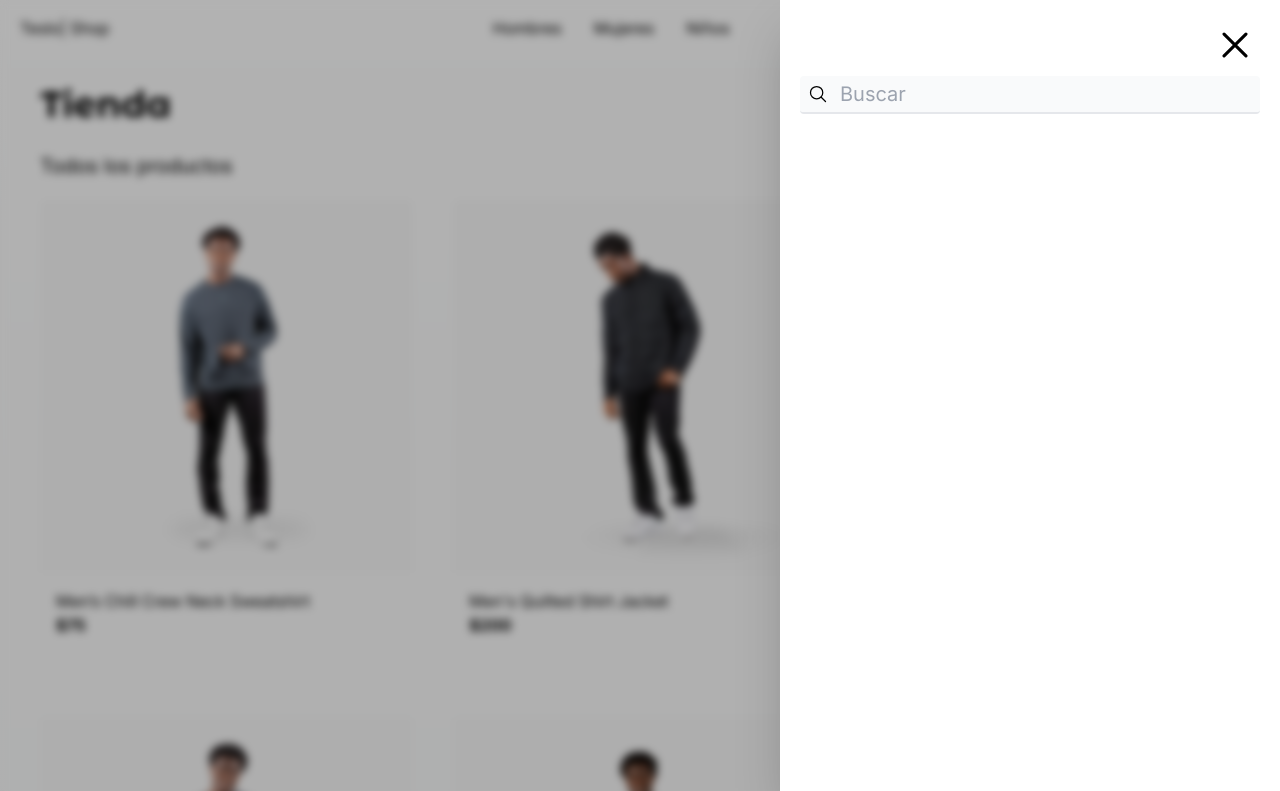
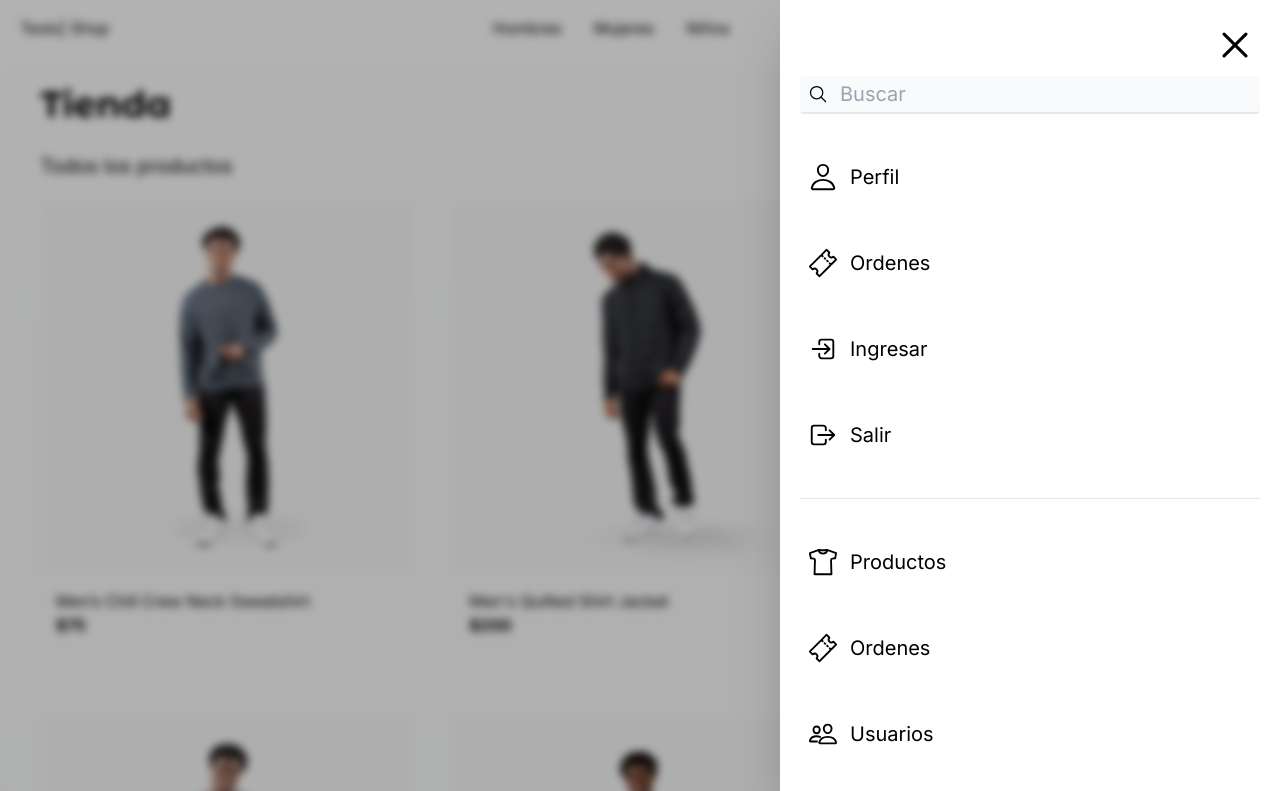
Before and after one commit to Starklord17/TesloShop, a Next.js app: page / in a window 1280 px wide. Shown: the top 791 px of the page. Built offline with nearby package versions, Linux system fonts and the light colour scheme.

Commit message:
Opciones del menu lateral

```diff
--- a/src/components/ui/sidebar/Sidebar.tsx
+++ b/src/components/ui/sidebar/Sidebar.tsx
@@ -1,6 +1,7 @@
 'use client'
 
-import { IoCloseOutline, IoSearchOutline } from 'react-icons/io5';
+import Link from 'next/link';
+import { IoCloseOutline, IoSearchOutline, IoPersonOutline, IoTicketOutline, IoLogInOutline, IoLogOutOutline, IoShirtOutline, IoPeopleOutline} from 'react-icons/io5';
 
 export const Sidebar = () => {
   return (
@@ -37,6 +38,66 @@
           />
         </div>
 
+        {/* Menú */}
+        <Link
+          href="/"
+          className='flex items-center mt-10 p-2 hover:bg-gray-100 rounded transition-all'
+        >
+          <IoPersonOutline size={30} />
+          <span className='ml-3 text-xl'>Perfil</span>
+        </Link>
+
+        <Link
+          href="/"
+          className='flex items-center mt-10 p-2 hover:bg-gray-100 rounded transition-all'
+        >
+          <IoTicketOutline size={30} />
+          <span className='ml-3 text-xl'>Ordenes</span>
+        </Link>
+
+        <Link
+          href="/"
+          className='flex items-center mt-10 p-2 hover:bg-gray-100 rounded transition-all'
+        >
+          <IoLogInOutline size={30} />
+          <span className='ml-3 text-xl'>Ingresar</span>
+        </Link>
+
+        <Link
+          href="/"
+          className='flex items-center mt-10 p-2 hover:bg-gray-100 rounded transition-all'
+        >
+          <IoLogOutOutline size={30} />
+          <span className='ml-3 text-xl'>Salir</span>
+        </Link>
+
+        {/* Line Separator */}
+        <div className='w-full h-px bg-gray-200 my-10' />
+
+        <Link
+          href="/"
+          className='flex items-center mt-10 p-2 hover:bg-gray-100 rounded transition-all'
+        >
+          <IoShirtOutline size={30} />
+          <span className='ml-3 text-xl'>Productos</span>
+        </Link>
+
+        <Link
+          href="/"
+          className='flex items-center mt-10 p-2 hover:bg-gray-100 rounded transition-all'
+        >
+          <IoTicketOutline size={30} />
+          <span className='ml-3 text-xl'>Ordenes</span>
+        </Link>
+
+        <Link
+          href="/"
+          className='flex items-center mt-10 p-2 hover:bg-gray-100 rounded transition-all'
+        >
+          <IoPeopleOutline size={30} />
+          <span className='ml-3 text-xl'>Usuarios</span>
+        </Link>
+
       </nav>
 
     </div>
```
